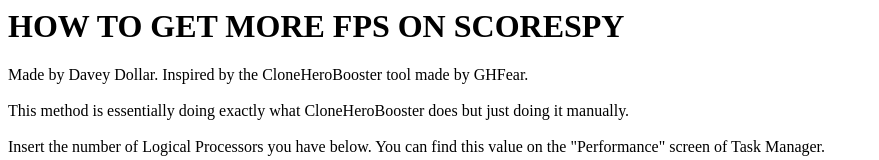
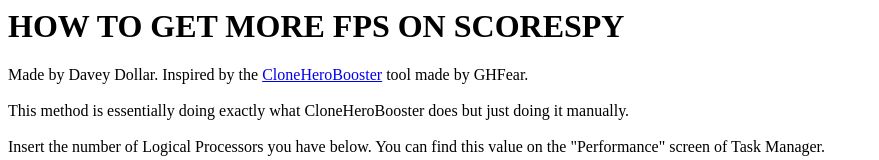
Before and after one commit to Davey-Dev/chaffinity, a plain HTML site: page index.html in a window 1280 px wide. Shown: the top 160 px of the page, without its empty margins (0-879 px from the left). Drawn offline with Linux system fonts and the light colour scheme.

Commit message:
updated something

```diff
--- a/index.html
+++ b/index.html
@@ -121,7 +121,7 @@
         }
     </script>
     <h1>HOW TO GET MORE FPS ON SCORESPY</h1>
-    Made by Davey Dollar. Inspired by the CloneHeroBooster tool made by GHFear.<br><br>
+    Made by Davey Dollar. Inspired by the <a href="https://youtu.be/-xlkQveA2M4">CloneHeroBooster</a> tool made by GHFear.<br><br>
     This method is essentially doing exactly what CloneHeroBooster does but just doing it manually.<br><br>
     Insert the number of Logical Processors you have below. You can find this value on the "Performance" screen of Task Manager.<br><br>
     <label for="coresInput">Number of Logical Processors</label>
```
